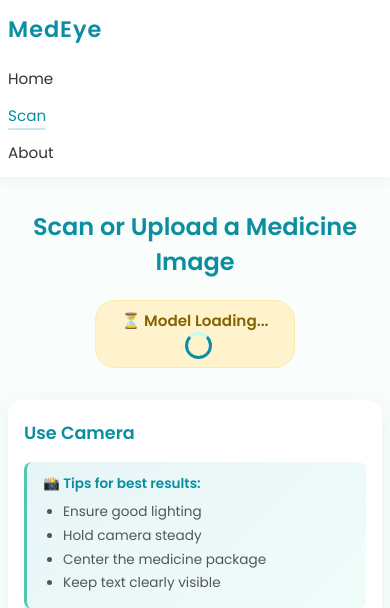
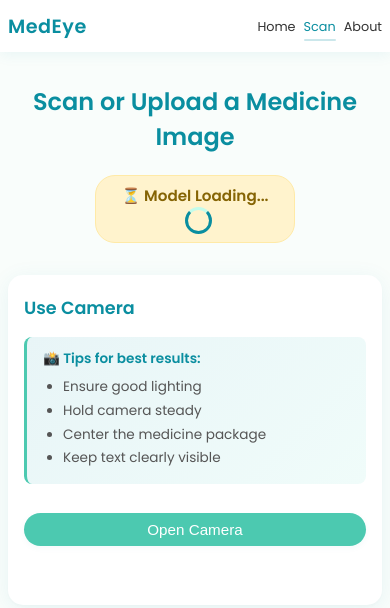
Before and after one commit to ARANNNFPS/THESIS2_MEDEYE, a Flask app: page /scan in a window 390 px wide. Shown: the top 608 px of the page. Run offline with Flask 3, Linux system fonts and the light colour scheme; some libraries are stand-ins or nearby versions.

Commit message:
fix: Improve mobile navbar layout across all pages
Fixed navbar to stay horizontal and compact on mobile devices:

Navbar Improvements:
- Keep horizontal layout on all screen sizes (no vertical stacking)
- Reduced navbar height on mobile (60px → 56px → 52px → 48px)
- Fluid typography using clamp() for responsive scaling
- Optimized padding and spacing for touch-friendly interaction
- Added flex-shrink: 0 to logo to prevent squishing
- Better gap management with responsive spacing

Mobile Breakpoints:
- Desktop (>768px): Full size navbar
- Tablet (≤768px): Compact navbar, smaller fonts
- Mobile (≤480px): More compact, tighter spacing
- Small (≤360px): Minimum size, smallest fonts

Consistency:
- Applied same navbar styles to all pages:
  - index.css (home page)
  - scan.css (scan page)
  - about.css (about page)
  - results.css (results page)

User Experience:
- Navigation links stay visible and accessible
- No awkward vertical stacking on mobile
- Touch-friendly spacing maintained
- Smooth font scaling across all devices
- Professional appearance on all screen sizes

🤖 Generated with [Claude Code](https://claude.com/claude-code)

Co-Authored-By: Claude <noreply@anthropic.com>

```diff
--- a/static/css/scan.css
+++ b/static/css/scan.css
@@ -41,34 +41,44 @@ body {
   display: flex;
   align-items: center;
   justify-content: space-between;
-  padding: 1rem 1.5rem;
+  padding: 0.75rem 1rem;
   box-sizing: border-box;
-  min-height: 64px;
+  min-height: 60px;
+  gap: 1rem;
 }
 
 .logo {
   color: var(--color-primary);
   font-weight: 600;
-  font-size: clamp(1.4rem, 4vw, 1.8rem);
+  font-size: clamp(1.3rem, 4vw, 1.8rem);
   letter-spacing: 1px;
+  flex-shrink: 0;
 }
 
 .nav-links {
   display: flex;
-  gap: clamp(1rem, 3vw, 2rem);
+  gap: clamp(0.75rem, 2vw, 2rem);
   list-style: none;
   margin: 0;
   padding: 0;
   flex-wrap: wrap;
+  justify-content: flex-end;
+  align-items: center;
+}
+
+.nav-links li {
+  display: inline-block;
 }
 
 .nav-links a {
   text-decoration: none;
   color: var(--color-text);
   font-weight: 500;
-  font-size: clamp(0.95rem, 2vw, 1.09rem);
+  font-size: clamp(0.9rem, 2vw, 1.09rem);
   position: relative;
   transition: color 0.2s;
+  white-space: nowrap;
+  padding: 0.25rem 0;
 }
 
 .nav-links .active a,
@@ -86,7 +96,7 @@ body {
   position: absolute;
   left: 0;
   right: 0;
-  bottom: -4px;
+  bottom: -2px;
   opacity: 0.21;
 }
 
@@ -626,21 +636,21 @@ input[type="file"] {
 /* Mobile - Portrait */
 @media (max-width: 768px) {
   .navbar {
-    flex-direction: column;
-    align-items: flex-start;
-    padding: 1rem;
-    min-height: auto;
+    padding: 0.65rem 0.75rem;
+    min-height: 56px;
+  }
+
+  .logo {
+    font-size: 1.3rem;
   }
 
   .nav-links {
-    flex-direction: column;
-    gap: 0.75rem;
-    width: 100%;
-    margin-top: 0.75rem;
+    gap: 0.65rem;
   }
 
-  .logo {
-    margin-bottom: 0.5rem;
+  .nav-links a {
+    font-size: 0.85rem;
+    padding: 0.2rem 0;
   }
 
   .scan-cards {
@@ -665,7 +675,21 @@ input[type="file"] {
 /* Small Mobile - Portrait */
 @media (max-width: 480px) {
   .navbar {
-    padding: 0.75rem 0.5rem;
+    padding: 0.6rem 0.5rem;
+    min-height: 52px;
+  }
+
+  .logo {
+    font-size: 1.2rem;
+    letter-spacing: 0.5px;
+  }
+
+  .nav-links {
+    gap: 0.5rem;
+  }
+
+  .nav-links a {
+    font-size: 0.8rem;
   }
 
   .scan-main {
@@ -732,6 +756,26 @@ input[type="file"] {
 
 /* Very Small Mobile */
 @media (max-width: 360px) {
+  .navbar {
+    padding: 0.5rem 0.4rem;
+    min-height: 48px;
+    gap: 0.5rem;
+  }
+
+  .logo {
+    font-size: 1.1rem;
+    letter-spacing: 0.3px;
+  }
+
+  .nav-links {
+    gap: 0.4rem;
+  }
+
+  .nav-links a {
+    font-size: 0.75rem;
+    padding: 0.15rem 0;
+  }
+
   .scan-main h1 {
     font-size: 1.35rem;
   }
```
Also changed, not shown: static/css/about.css (+46 -12 lines), static/css/index.css (+38 -21 lines), static/css/results.css (+46 -12 lines).
